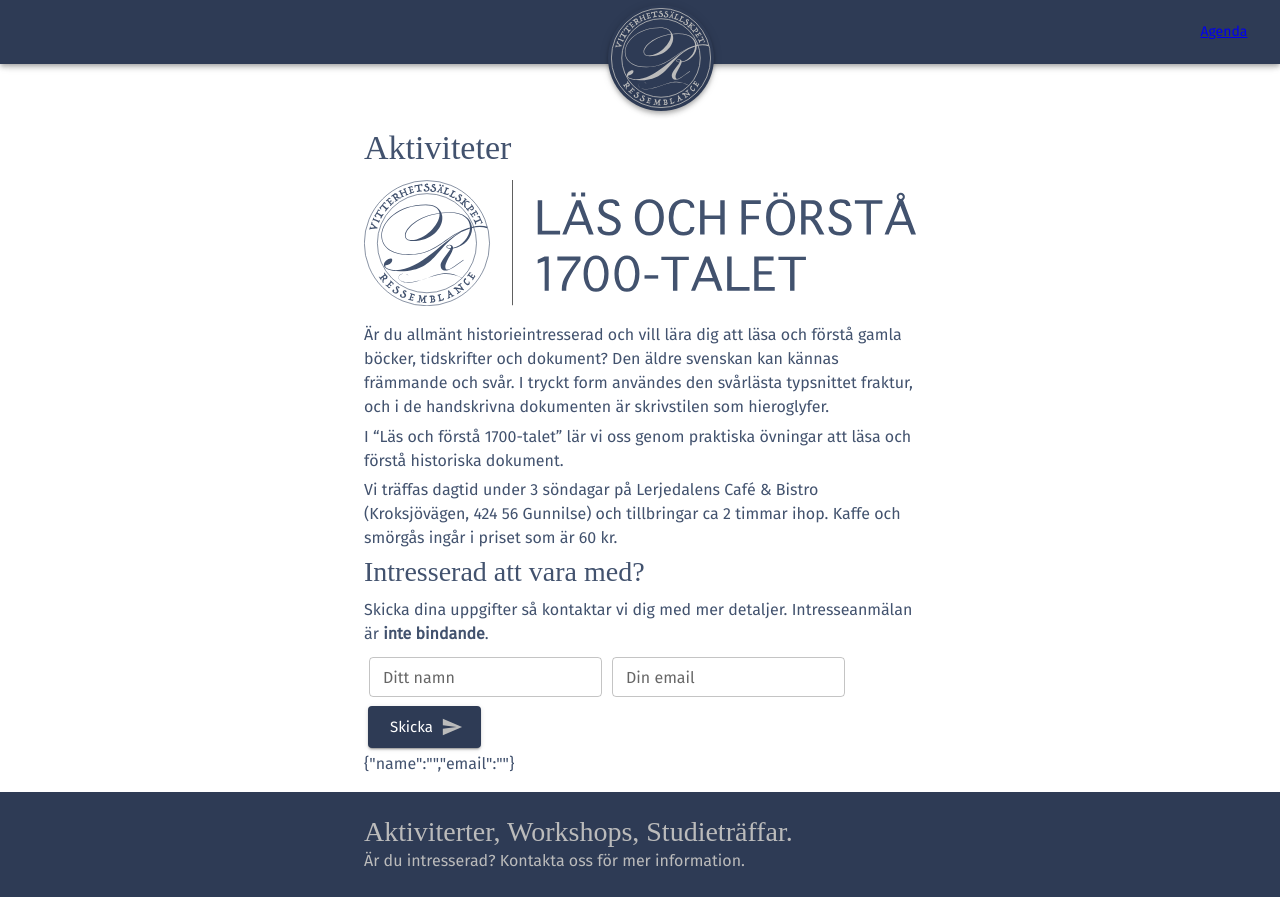
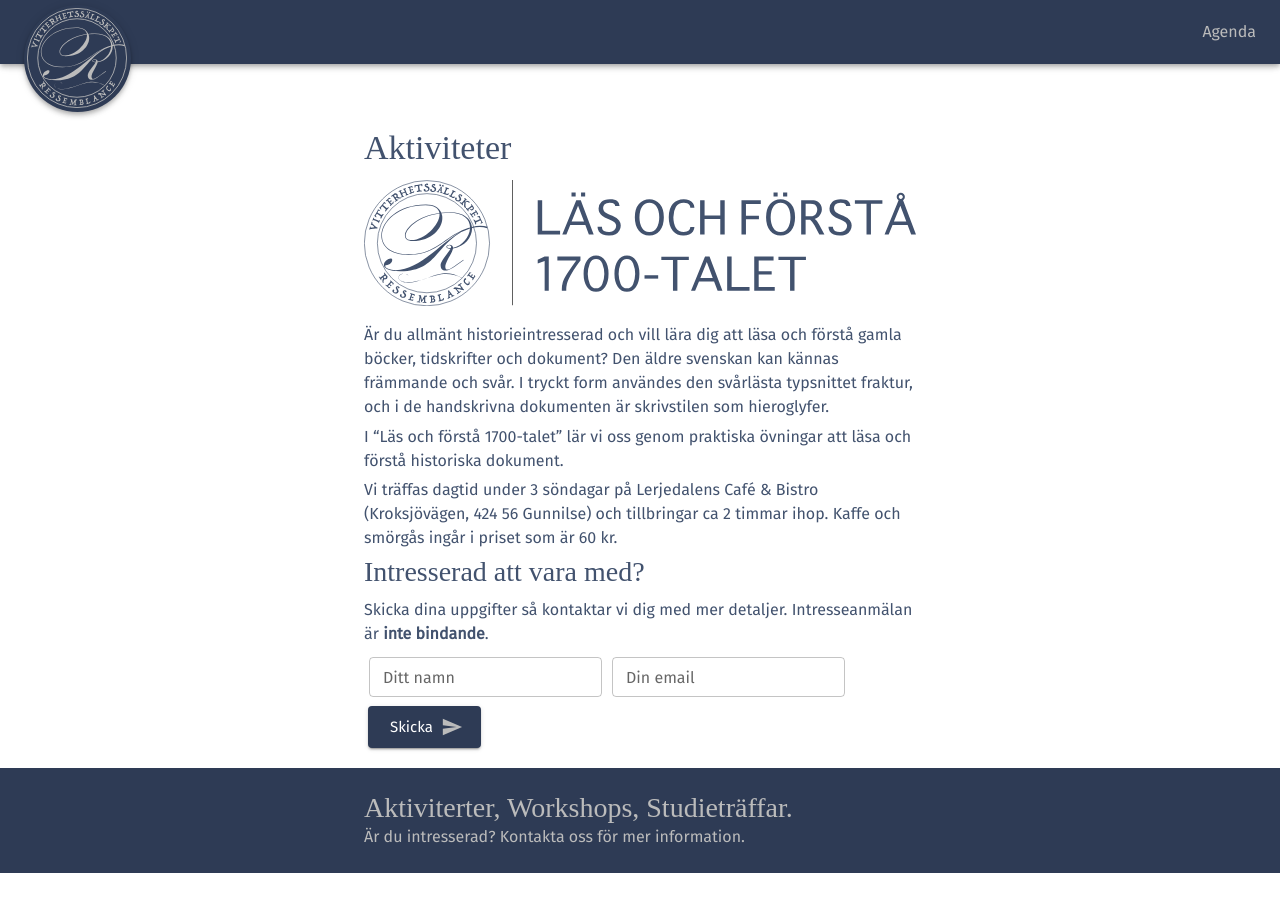
Before and after one commit to tochman/vsr, a React (Create React App) app: page /agenda in a window 1280 px wide. After the commit the page ends 873 px from the top, so only its background shows below. Built offline with nearby package versions, Linux system fonts and the light colour scheme; a web font is replaced by a local one.

Commit message:
adds routing adds agenda view adds slack channel integration

```diff
--- a/src/components/Agenda/InterestForm.jsx
+++ b/src/components/Agenda/InterestForm.jsx
@@ -1,18 +1,33 @@
 import React, { useState } from "react";
 import { TextField, Button, Typography } from "@mui/material";
+import axios from "axios";
 
 import SendIcon from "@mui/icons-material/Send";
 
 const InterestForm = () => {
   const contactFields = { name: "", email: "" };
   const [contact, setContact] = useState(contactFields);
+  const [sent, setSent] = useState(false);
 
   const handleFieldChange = (e) => {
     const { name, value } = e.target;
-    const newContact = contact;
-    debugger
+    const newContact = { ...contact, [name]: value };
+
     newContact[name] = value;
     setContact(newContact);
+  };
+
+  const submitInterestForm = async () => {
+    const payload = {
+      icon_emoji: ":pencil2:",
+      username: contact.name,
+      text: `Has submitted an interest form.\nUse ${contact.email} to get in touch.`,
+    };
+    const { data } = await axios.post(
+      "https://hooks.slack.com/services/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",
+      payload
+    );
+    data === "ok" && setSent(true);
   };
   return (
     <>
@@ -23,31 +38,42 @@ const InterestForm = () => {
         Skicka dina uppgifter så kontaktar vi dig med mer detaljer.
         Intresseanmälan är <strong>inte bindande</strong>.
       </Typography>
+      {sent ? (
+        <div data-cy="thx-message">
+          <Typography variant="body1" gutterBottom>
+            {`Tack ${contact.name}. Vi kommer att skicka mer info till dig snart.`}
+          </Typography>
+        </div>
+      ) : (
+        <div data-cy="form-container">
           <TextField
             size="small"
             label="Ditt namn"
             name="name"
-        value={contact.name}
             style={{ margin: 5 + "px" }}
-        onChange={(e) => handleFieldChange(e)}
+            data-cy="name-input"
+            onBlur={handleFieldChange}
           />
           <TextField
             size="small"
             label="Din email"
             name="email"
-        value={contact.email}
             style={{ margin: 5 + "px" }}
-        onChange={(e) => handleFieldChange(e)}
+            data-cy="email-input"
+            onBlur={handleFieldChange}
           />
           <Button
             style={{ margin: 4 + "px" }}
             variant="contained"
             endIcon={<SendIcon />}
             size="large"
+            data-cy="send-button"
+            onClick={submitInterestForm}
           >
             Skicka
           </Button>
-      <div>{JSON.stringify(contact)}</div>
+        </div>
+      )}
     </>
   );
 };
--- a/src/components/Header/index.jsx
+++ b/src/components/Header/index.jsx
@@ -14,7 +14,6 @@ const useStyles = makeStyles((theme) =>
     },
     title: {
       flexGrow: 1,
-      textAlign: "center",
     },
     logo: {
       maxWidth: 40,
@@ -23,8 +22,8 @@ const useStyles = makeStyles((theme) =>
     circleBackground: {
       position: "absolute",
       top: 5,
-      height: 106 + "px",
-      width: 106 + "px",
+      height: 107 + "px",
+      width: 107 + "px",
       backgroundColor: "#2e3b55",
       borderRadius: 50 + "%",
       display: "inline",
@@ -37,6 +36,7 @@ const useStyles = makeStyles((theme) =>
       strokeMiterlimit: 10,
       width: 100,
       marginTop: 3,
+      marginLeft: 3,
     },
   })
 );
@@ -48,14 +48,17 @@ const Header = () => {
       <AppBar position="sticky">
         <Toolbar>
           <Typography variant="h6" className={classes.title}>
-            <div className={classes.circleBackground}>
-              <Logo className={classes.circle} />
-            </div>
+            <Link to="/">
+              <div className={classes.circleBackground}>
+                <Logo className={classes.circle} />
+              </div>
+            </Link>
           </Typography>
 
-          <Button color="inherit">
-            <Link to="/agenda">Agenda</Link>
-          </Button>
+          <Button
+            color="inherit"
+            component={() => <Link to="/agenda">Agenda</Link>}
+          />
         </Toolbar>
       </AppBar>
     </div>
--- a/src/custom-style.css
+++ b/src/custom-style.css
@@ -19,3 +19,11 @@ path {
   stroke: #42526e;
   stroke-miterlimit: 10;
 }
+
+.MuiToolbar-root a:hover,
+a:visited,
+a:link,
+a:active {
+  color: #bbb;
+  text-decoration: none;
+}
```
Also changed, not shown: 2 other files (tests, documents, lock files or other folders). Lines whose indentation alone changed are shown as unchanged.
